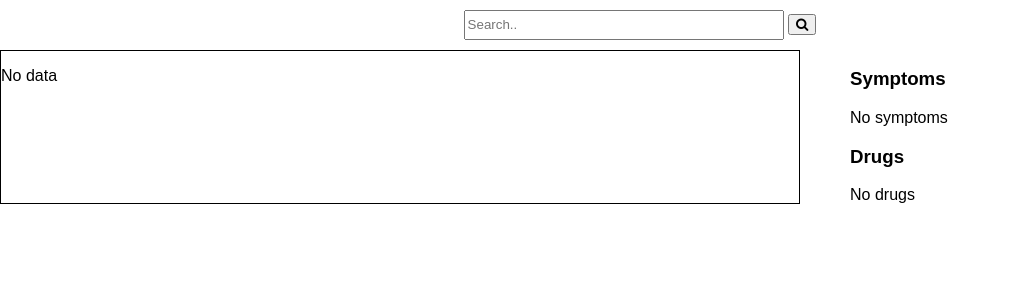
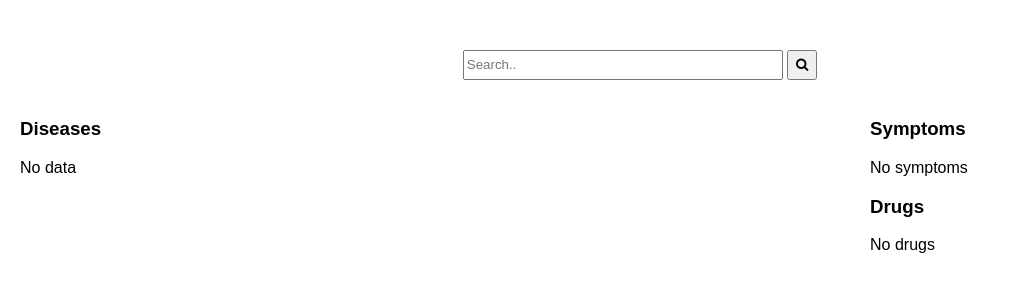
Before and after one commit to martinbg1/rdf-ir, a Flask app: page / in a window 1280 px wide; the page is wider, and only the part inside the window is pictured. Shown: the part 119-419 px from the top of that part, without its empty margins (0-1030 px from the left). Run offline with Flask 2, Linux system fonts and the light colour scheme; some libraries are stand-ins or nearby versions.

Commit message:
small changes

```diff
--- a/WebApp/static/css/main.css
+++ b/WebApp/static/css/main.css
@@ -16,13 +16,19 @@ body {
 
 .grid-container {
     display: grid;
+    padding: 20px;
     column-gap: 50px;
     grid-template-columns: 800px 500px;
 }
 
 form {
-    padding: 10px;
+    padding: 50px 0 0px 0px;
     text-align:center;
+}
+
+.btn-search {
+    width:30px;
+    height:30px;
 }
 
 input {
@@ -30,6 +36,6 @@ input {
     height: 30px;
 }
 
-#disease-data {
-    border: 1px solid black;
+#disease-data > div {
+    box-shadow: 1px 1px 5px;
 }
--- a/WebApp/templates/index.html
+++ b/WebApp/templates/index.html
@@ -11,12 +11,13 @@
 <div class="search">
     <form role="search" id="search">
         <input type="text" placeholder="Search.." name="search">
-        <button type="submit"><i class="fa fa-search"></i></button>
+        <button type="submit" class="btn-search"><i class="fa fa-search"></i></button>
     </form>
 </div>
 
 <div class="grid-container">
     <div id="disease-data">
+        <h3>Diseases</h3>
         <p id="data-para">No data</p>
     </div>
     <div id="symptom-data">
```
